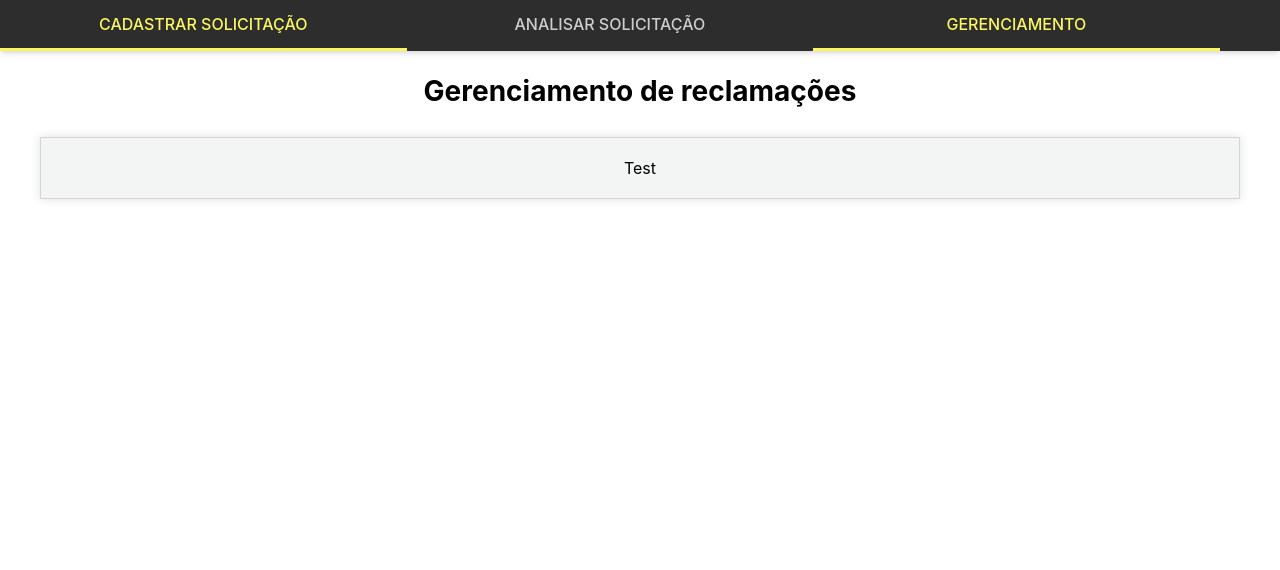
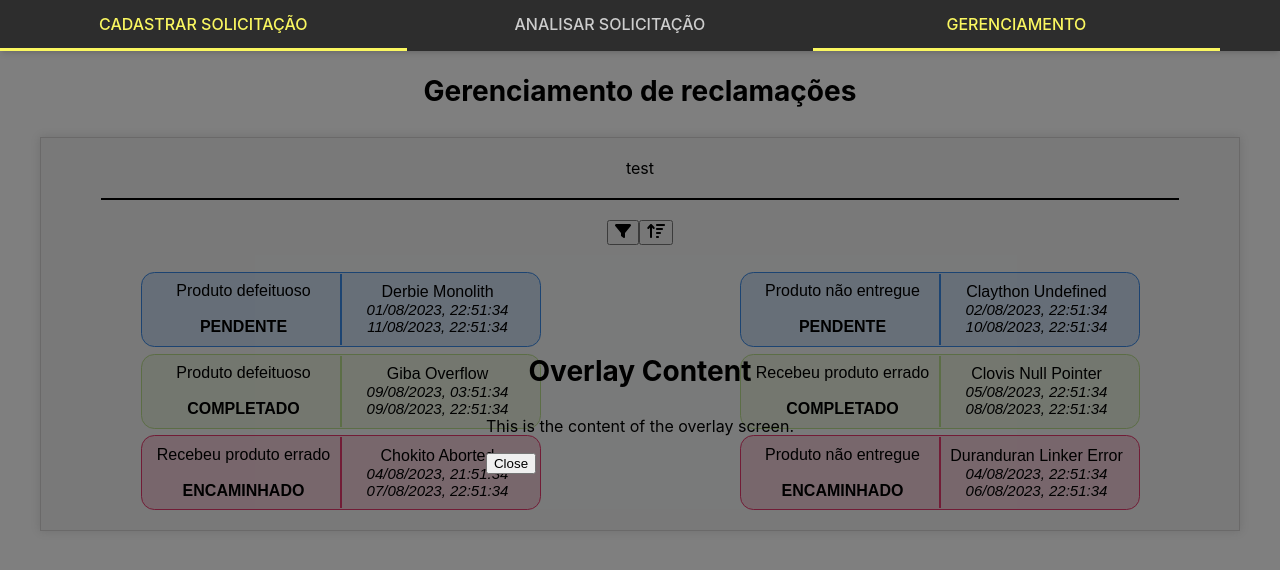
Before and after one commit to FIAP-WEB-Team/fiap-hackaton, a React app: page /management in a window 1280 px wide. Built offline with nearby package versions, Linux system fonts and the light colour scheme.

Commit message:
Implemented ticket views

```diff
--- /dev/null
+++ b/src/components/FilterOverlay/FilterOverlay.module.scss
@@ -0,0 +1,22 @@
+@import "../../assets/styles/variables";
+
+
+.overlay {
+    position: fixed;
+    top: 0;
+    left: 0;
+    width: 100%;
+    height: 100%;
+    background-color: rgba(0, 0, 0, 0.5);
+    display: flex;
+    align-items: center;
+    justify-content: center;
+
+    &.__content {
+        background: red;
+        padding: 20px;
+        border-radius: 4px;
+        width: 100px;
+        text-align: center;
+    }
+}
--- /dev/null
+++ b/src/components/FilterOverlay/index.jsx
@@ -0,0 +1,15 @@
+import React from 'react';
+import styles from './FilterOverlay.module.scss';
+
+
+export default function FilterOverlay({ onClose }) {
+    return (
+        <div className={styles.overlay}>
+            <div className={styles.overlay__content}>
+                <h1>Overlay Content</h1>
+                <p>This is the content of the overlay screen.</p>
+                <button onClick={onClose}>Close</button>
+            </div>
+        </div>
+    );
+};
--- /dev/null
+++ b/src/components/TicketCard/TicketCard.module.scss
@@ -0,0 +1,52 @@
+@mixin mainCard($theme: #E4396D) {
+    border-radius: 10pt;
+    border-color: $theme;
+    border-width: 1pt;
+    border-style: solid;
+    text-align: center;
+    display: flex;
+    background-color: rgba($theme, .2);
+    margin-top: 5pt;
+    width: 400px;
+    height: 75px;
+    font-size: 16px;
+
+    &:hover {
+        background-color: rgba($theme, .7);
+    }
+
+    %__textField {
+        display: flex;
+        flex-direction: column;
+        height: 100%;
+        justify-content: center;
+        flex-basis: 50%;
+        border-color: $theme;
+    }
+
+    &__simpleTextField {
+        @extend %__textField;
+    }
+
+    &__textFieldWithLine {
+        @extend %__textField;
+        border-right: 2px solid;
+    }
+
+    &__dateEntry {
+        font-style: italic;
+        font-size: 15px;
+    }
+}
+
+.pinkCard {
+    @include mainCard()
+}
+
+.blueCard {
+    @include mainCard(#3988E4)
+}
+
+.greenCard {
+    @include mainCard(#B9DC8C)
+}
--- /dev/null
+++ b/src/components/TicketCard/index.jsx
@@ -0,0 +1,37 @@
+import React from 'react';
+import styles from './TicketCard.module.scss';
+import { Status } from '../../pages/TicketManagement/dataclasses.jsx'
+
+
+const dateOptions = {
+    day: '2-digit',
+    month: '2-digit',
+    year: 'numeric',
+    hour: '2-digit',
+    minute: '2-digit',
+    second: '2-digit',
+    hour12: false
+};
+
+
+export default function TicketCard({ ticket, clickCallback }) {
+    var cardStyle = styles.blueCard;
+    if (ticket.status == Status.Completed)
+        cardStyle = styles.greenCard;
+    else if (ticket.status == Status.Forwarded)
+        cardStyle = styles.pinkCard;
+    return (
+        <button className={cardStyle} onClick={() => clickCallback(ticket)}>
+            <div className={styles.pinkCard__textFieldWithLine}>
+                <div>{ticket.problemType}</div>
+                <div>&nbsp;</div>
+                <div style={{ fontWeight: "bold" }}>{ticket.status}</div>
+            </div>
+            <div className={styles.pinkCard__simpleTextField}>
+                <div>{ticket.client}</div>
+                <div className={styles.pinkCard__dateEntry}>{ticket.initDate.toLocaleString('pt-BR', dateOptions)}</div>
+                <div className={styles.pinkCard__dateEntry}>{ticket.updateDate.toLocaleString('pt-BR', dateOptions)}</div>
+            </div>
+        </button>
+    )
+}
--- a/src/pages/TicketManagement/TicketManagement.module.scss
+++ b/src/pages/TicketManagement/TicketManagement.module.scss
@@ -35,5 +35,24 @@
         @media screen and (max-width: 799px) {
             width: 100%;
         }
+
+        &__defaultFilters {
+            border-bottom: 2px solid black;
+            margin-bottom: 20px;
+            padding-bottom: 20px;
+            width: 90%;
+            text-align: center;
+        }
+
+        &__filterAndSorting {
+            display: flex;
+            margin-bottom: 20px;
+        }
+
+        &__cardContainer {
+            display: flex;
+            flex-wrap: wrap;
+            justify-content: space-around;
+        }
     }
 }
--- a/src/pages/TicketManagement/dataclasses.jsx
+++ b/src/pages/TicketManagement/dataclasses.jsx
@@ -6,19 +6,20 @@ export const SortCriteria = {
 }
 
 export const ProblemType = {
-    DefectiveProduct: 0,
-    ProductNotDelivered: 1,
-    ReceivedWrongProduct: 2
+    DefectiveProduct: "Produto defeituoso",
+    ProductNotDelivered: "Produto não entregue",
+    ReceivedWrongProduct: "Recebeu produto errado"
 }
 
 export const Status = {
-    Pending: 0,
-    Forwarded: 1,
-    Completed: 2
+    Pending: "PENDENTE",
+    Forwarded: "ENCAMINHADO",
+    Completed: "COMPLETADO"
 }
 
 export class Ticket {
-    constructor(problemType, status, initDate, updateDate, client) {
+    constructor(id, problemType, status, initDate, updateDate, client) {
+        this.id = id
         this.problemType = problemType
         this.status = status
         this.initDate = initDate
@@ -38,10 +39,10 @@ export class Filter {
 }
 
 export const DUMMY_TICKETS = [
-    new Ticket(ProblemType.DefectiveProduct, Status.Pending, new Date(2023, 7, 1, 22, 51, 34), new Date(2023, 7, 11, 22, 51, 34), "Derbie Monolith"),
-    new Ticket(ProblemType.ProductNotDelivered, Status.Pending, new Date(2023, 7, 2, 22, 51, 34), new Date(2023, 7, 10, 22, 51, 34), "Claython Undefined"),
-    new Ticket(ProblemType.DefectiveProduct, Status.Completed, new Date(2023, 7, 9, 3, 51, 34), new Date(2023, 7, 9, 22, 51, 34), "Giba Overflow"),
-    new Ticket(ProblemType.ReceivedWrongProduct, Status.Completed, new Date(2023, 7, 5, 22, 51, 34), new Date(2023, 7, 8, 22, 51, 34), "Clovis Null Pointer"),
-    new Ticket(ProblemType.ReceivedWrongProduct, Status.Forwarded, new Date(2023, 7, 4, 21, 51, 34), new Date(2023, 7, 7, 22, 51, 34), "Chokito Aborted"),
-    new Ticket(ProblemType.ProductNotDelivered, Status.Forwarded, new Date(2023, 7, 4, 22, 51, 34), new Date(2023, 7, 6, 22, 51, 34), "Duranduran Linker Error")
+    new Ticket("aoko32", ProblemType.DefectiveProduct, Status.Pending, new Date(2023, 7, 1, 22, 51, 34), new Date(2023, 7, 11, 22, 51, 34), "Derbie Monolith"),
+    new Ticket("12ssdA", ProblemType.ProductNotDelivered, Status.Pending, new Date(2023, 7, 2, 22, 51, 34), new Date(2023, 7, 10, 22, 51, 34), "Claython Undefined"),
+    new Ticket("76fAsq", ProblemType.DefectiveProduct, Status.Completed, new Date(2023, 7, 9, 3, 51, 34), new Date(2023, 7, 9, 22, 51, 34), "Giba Overflow"),
+    new Ticket("0Okd29", ProblemType.ReceivedWrongProduct, Status.Completed, new Date(2023, 7, 5, 22, 51, 34), new Date(2023, 7, 8, 22, 51, 34), "Clovis Null Pointer"),
+    new Ticket("Dop4PQ", ProblemType.ReceivedWrongProduct, Status.Forwarded, new Date(2023, 7, 4, 21, 51, 34), new Date(2023, 7, 7, 22, 51, 34), "Chokito Aborted"),
+    new Ticket("Mnbp25", ProblemType.ProductNotDelivered, Status.Forwarded, new Date(2023, 7, 4, 22, 51, 34), new Date(2023, 7, 6, 22, 51, 34), "Duranduran Linker Error")
 ]
--- a/src/pages/TicketManagement/index.jsx
+++ b/src/pages/TicketManagement/index.jsx
@@ -1,26 +1,72 @@
 import React, { useState } from 'react';
 import styles from './TicketManagement.module.scss';
-import {SortCriteria, Filter, Status, Ticket, DUMMY_TICKETS} from './dataclasses.jsx';
+
+import FilterIcon from '../../assets/images/icons/filter-icon.svg';
+import SortAscIcon from '../../assets/images/icons/arrow-down-short-wide.svg';
+import SortDescIcon from '../../assets/images/icons/arrow-up-wide-short.svg';
+import { SortCriteria, Filter, Status, Ticket, DUMMY_TICKETS } from './dataclasses.jsx';
+import TicketCard from '../../components/TicketCard'
+import FilterOverlay from '../../components/FilterOverlay'
 
 
-function filterTickets() {
+function filterTickets(tickets, filters, setDisplayTickets) {
     var filter = new Filter(false, false, false)
 
+    setDisplayTickets(tickets)
+}
+
+function sortTickets(tickets, sortCriteria, setDisplayTickets) {
+    if (sortCriteria === SortCriteria.DateAsc)
+        tickets.sort((ticket1, ticket2) => ticket1.initDate - ticket2.initDate)
+    else if (sortCriteria === SortCriteria.DateDesc)
+        tickets.sort((ticket1, ticket2) => ticket2.initDate - ticket1.initDate)
+    else if (sortCriteria === SortCriteria.LastUpdateAsc)
+        tickets.sort((ticket1, ticket2) => ticket1.updateDate - ticket2.updateDate)
+    else
+        tickets.sort((ticket1, ticket2) => ticket2.updateDate - ticket1.updateDate)
+}
+
+function ticketButtonPressed(ticket) {
+    console.log(ticket)
 }
 
 export default function TicketManagement() {
     const [filters, setFilters] = useState(new Filter(false, false, false))
     const [sortCriteria, setSortCriteria] = useState(SortCriteria.DateDesc)
     const [tickets, setTickets] = useState(DUMMY_TICKETS)
-    const [displayTickets, setDisplayTickets] = useState([])
+    const [displayTickets, setDisplayTickets] = useState(DUMMY_TICKETS)
+    const [isFilterOverlayVisible, setIsFilterOverlayVisible] = useState(true)
+    const [isSortOverlayVisible, setIsSortOverlayVisible] = useState(false)
 
-    console.log(tickets)
+    console.log(displayTickets)
+
+    const ticketsShow = displayTickets.map((ticket) => {
+        return (
+            <div key={ticket.id}>
+                <TicketCard ticket={ticket} clickCallback={ticketButtonPressed} />
+            </div>
+        )
+    })
+
+    var sortIcon = (sortCriteria == SortCriteria.DateAsc || sortCriteria == SortCriteria.LastUpdateAsc) ? SortAscIcon : SortDescIcon;
 
     return (
         <section className={styles.section}>
             <h1>Gerenciamento de reclamações</h1>
             <article className={styles.section__article}>
-                Test
+                <div className={styles.section__article__defaultFilters}>test</div>
+                {isFilterOverlayVisible && <FilterOverlay onClose={() => setIsFilterOverlayVisible(false)} />}
+                <div className={styles.section__article__filterAndSorting}>
+                    <button onClick={() => { setIsFilterOverlayVisible(true) }}>
+                        <img src={FilterIcon} alt="Filter icon" />
+                    </button>
+                    <button onClick={() => { setIsSortOverlayVisible(true) }}>
+                        <img src={sortIcon} alt="Sort icon" />
+                    </button>
+                </div>
+                <div className={styles.section__article__cardContainer}>
+                    {ticketsShow}
+                </div>
             </article>
         </section>
     );
```
Also changed, not shown: src/assets/images/icons/arrow-down-short-wide.svg (added), src/assets/images/icons/arrow-up-wide-short.svg (added), src/assets/images/icons/filter-icon.svg (added).
